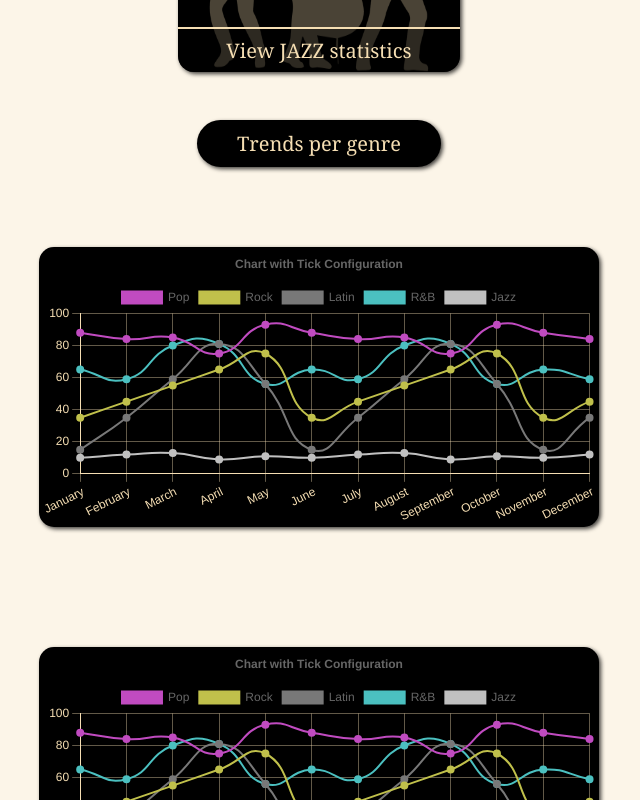
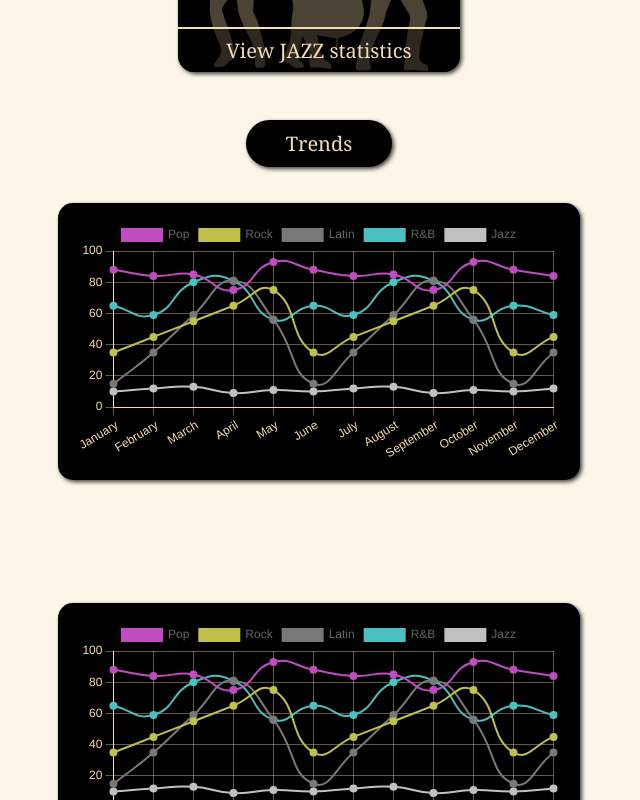
Before and after one commit to roberthilwerda/Bootcamp-project, a React (Create React App) app in the folder frontend/: page / in a window 1280 px wide. Shown: the part 1620-2420 px from the top of the page, without its empty margins (321-961 px from the left). Built offline with nearby package versions, Linux system fonts and the light colour scheme.

Commit message:
more awesome styling

```diff
--- a/frontend/src/components/WidgetsPage.css
+++ b/frontend/src/components/WidgetsPage.css
@@ -2,7 +2,7 @@
   color: rgb(80, 65, 37);
   display: flex;
   flex-wrap: wrap;
-  justify-content: space-evenly;
+  justify-content: center;
   align-items: center;
   min-height: 90vh;
 }
@@ -65,6 +65,19 @@
   display: flex;
   justify-content: center;
   align-items: center;
+  margin-top: 1rem;
+  /* border: 5px solid green; */
+}
+
+.chart__body {
+    /* border: 2px solid red; */
+    width: 100%;
+    display: flex;
+    flex-wrap: wrap;
+    justify-content: center;
+    align-items: flex-start;
+    min-height: 800px;
+    /* border: 2px solid red; */
 }
 
 h3 {
--- a/frontend/src/components/WidgetsPage.js
+++ b/frontend/src/components/WidgetsPage.js
@@ -49,6 +49,7 @@ const WidgetsPage = () => {
   const initialPageContent = (
     <div className="widgetspage__wrapper">
       <div className="widgetspage__col">
+
         <div style={{ fontSize: 20 }} className="widgetspage__title">
           <p>Most popular genres</p>
         </div>
@@ -89,10 +90,10 @@ const WidgetsPage = () => {
 
       <div className="chart__col">
         <div style={{ fontSize: 20 }} className="widgetspage__title">
-          <p>Trends per genre</p>
+          <p>Trends</p>
         </div>
 
-        <div className="widgetspage__body">
+        <div className="chart__body">
 
           <div className="chart__item">
             <ChartGenre />
--- a/frontend/src/widgets/ChartGenre.css
+++ b/frontend/src/widgets/ChartGenre.css
@@ -1,8 +1,9 @@
 .chart__container {
-    width: 80%;
+    width: 70%;
     /* height: 200px; */
     background-color: black;
     box-shadow: 2px 2px 4px rgba(0, 0, 0, 0.747);
     border-radius: 15px;
     /* border: 4px solid red; */
+    padding: 1rem;
 }
--- a/frontend/src/widgets/ChartGenre.js
+++ b/frontend/src/widgets/ChartGenre.js
@@ -88,12 +88,7 @@ const data = {
 
 const config = {
   responsive: true,
-  plugins: {
-    title: {
-      display: true,
-      text: "Chart with Tick Configuration",
-    },
-  },
+
   scales: {
     x: {
       ticks: {
@@ -115,6 +110,7 @@ const config = {
         borderColor: 'wheat',
       }
     },
+
   },
 };
 
```
